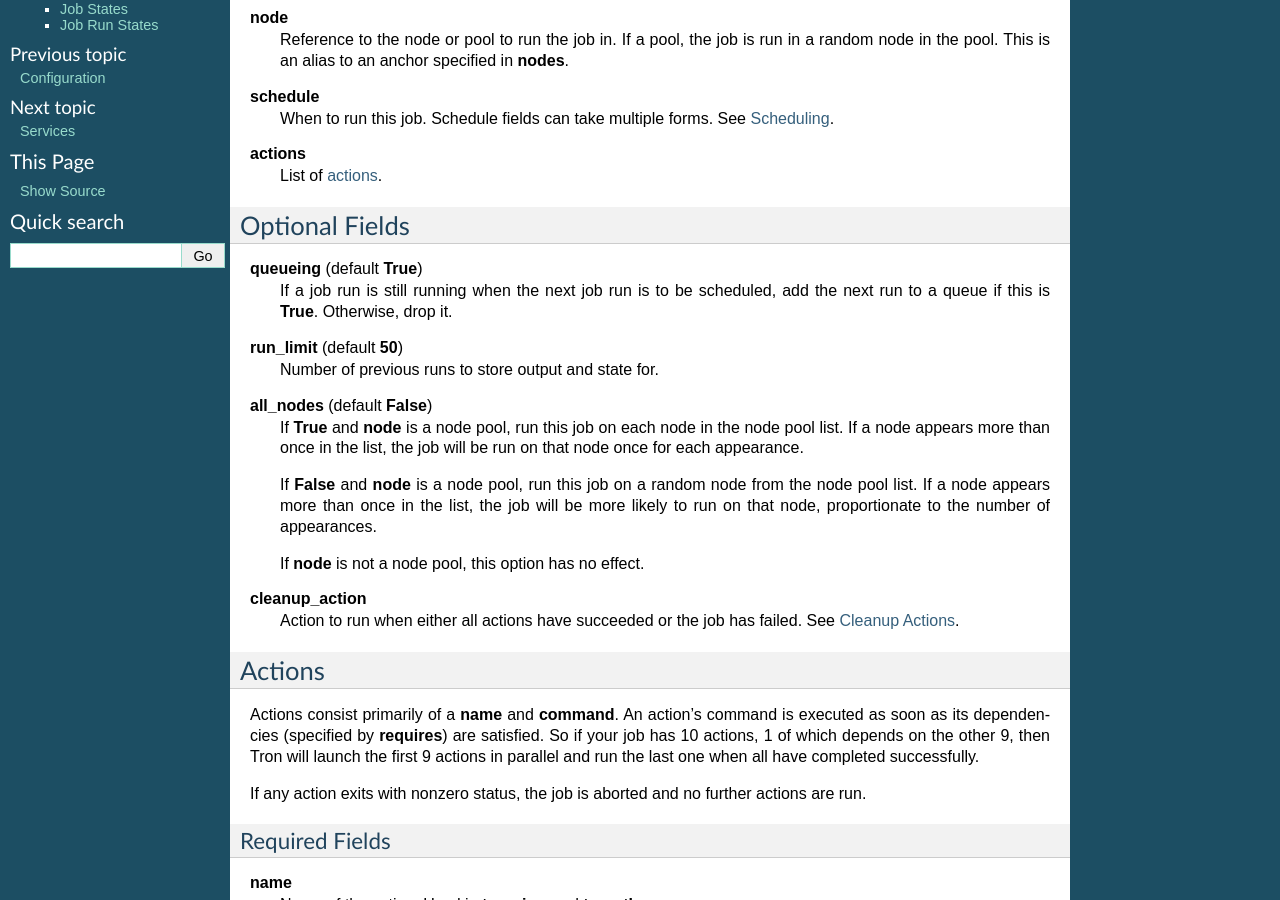
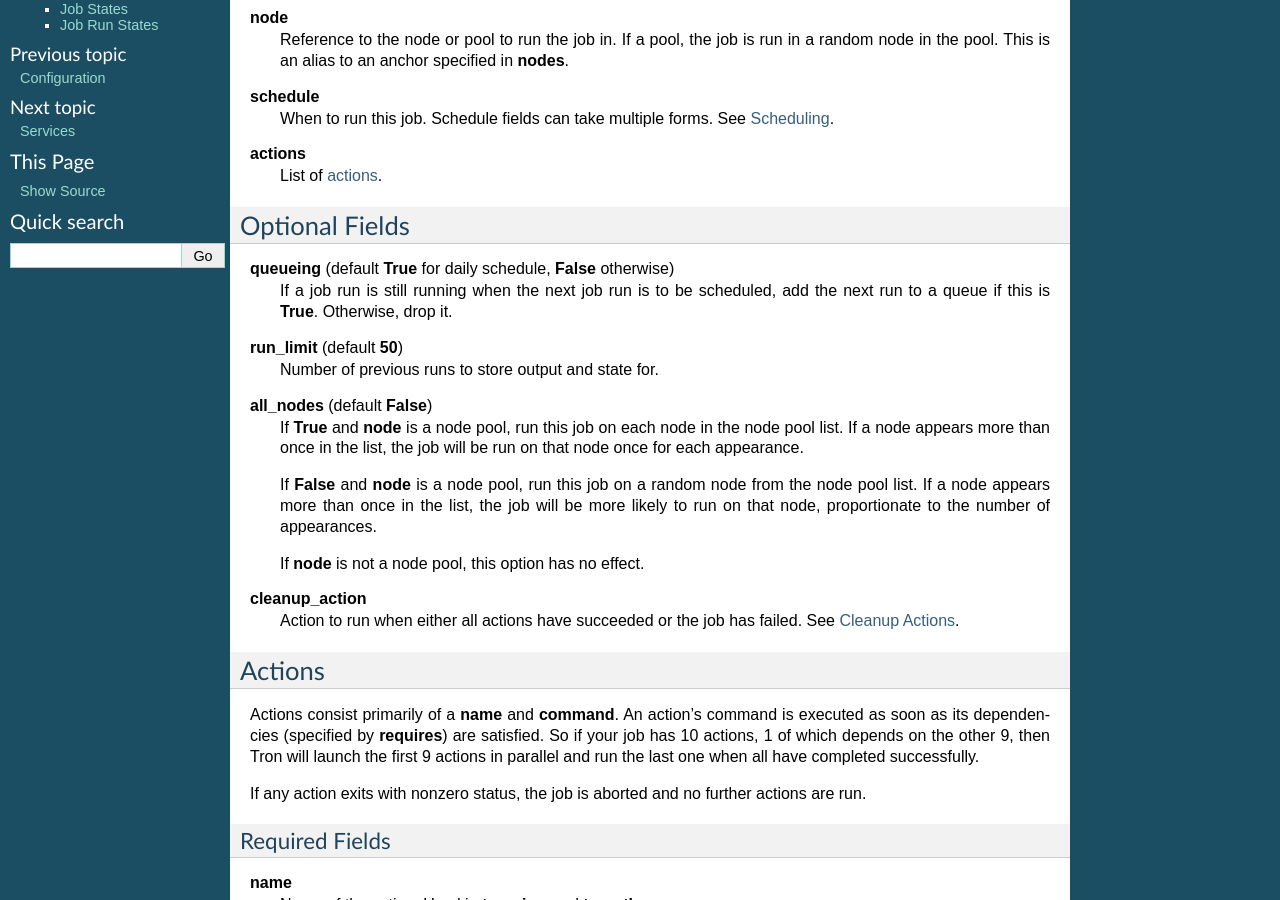
Before and after one commit to Yelp/Tron, a Sphinx documentation site: the page built from docs/jobs.rst, in a window 1280 px wide and 900 px high, scrolled down 313 px. Built offline with Sphinx 7.4.7, drawn with Linux system fonts in a browser that asks for light colours.

Commit message:
Updated docs to match actual default queueing behavior

```diff
--- a/docs/jobs.rst
+++ b/docs/jobs.rst
@@ -31,7 +31,7 @@ Required Fields
 Optional Fields
 ---------------
 
-**queueing** (default **True**)
+**queueing** (default **True** for daily schedule, **False** otherwise)
     If a job run is still running when the next job run is to be scheduled,
     add the next run to a queue if this is **True**. Otherwise, drop it.
 
```
